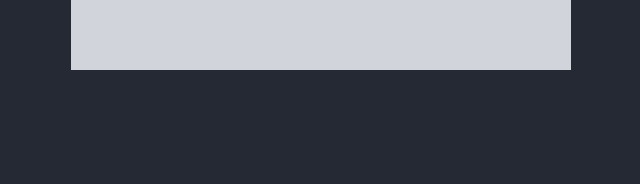
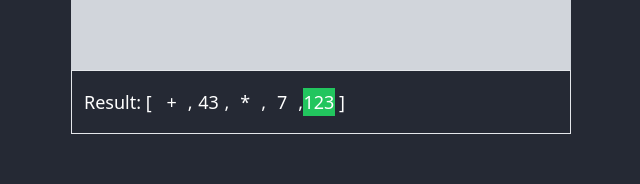
Before and after one commit to AjayLiu/notation-visualizer, a Next.js app: page /Tree in a window 1280 px wide. Shown: the part 540-724 px from the top of the page, without its empty margins (319-959 px from the left). Built offline with nearby package versions, Linux system fonts and the light colour scheme.

Commit message:
Oops it wasnt inorder, it was preorder lmao. also got working resultlist.tsx

```diff
--- /dev/null
+++ b/src/components/ResultList.tsx
@@ -0,0 +1,39 @@
+import classNames from "classnames";
+import Text from "./Text";
+
+interface Props {
+    result: string[];
+}
+
+const ResultList: React.FC<Props> = (props) => {
+    return (
+        <Text>
+            <div className="flex w-vis h-16 border text-lg items-center">
+                <div className="ml-3 mr-1">Result: [</div>
+                <output className="flex">
+                    {props.result.map((val, idx) => {
+                        const isLast = idx === props.result.length - 1;
+                        return (
+                            <div className="flex">
+                                <div
+                                    className={classNames(
+                                        "h-7 w-8 min-w-min text-center",
+                                        {
+                                            "bg-green-500": isLast,
+                                        }
+                                    )}
+                                >
+                                    {val}
+                                </div>
+                                <div>{!isLast && ","}</div>
+                            </div>
+                        );
+                    })}
+                </output>
+                <div className="ml-1">]</div>
+            </div>
+        </Text>
+    );
+};
+
+export default ResultList;
--- a/src/pages/Tree.tsx
+++ b/src/pages/Tree.tsx
@@ -1,5 +1,6 @@
 import Layout from "@components/Layout";
 import NoSSRWrapper from "@components/NoSSRWrapper";
+import ResultList from "@components/ResultList";
 import Text from "@components/Text";
 import TreeNode from "@components/TreeNode";
 import { useEffect, useRef, useState } from "react";
@@ -98,13 +99,14 @@ const TreePage: React.FC = () => {
         }
     };
 
-    const expression = "4 7 11 * +";
+    const expression = "43 7 123 * +";
     let myRoot: MyTreeNode;
     useEffect(() => {
+        clearResults();
         myRoot = buildExpressionTree(expression);
         renderTreeWithRoot(myRoot);
 
-        inorder(myRoot);
+        preorder(myRoot);
     }, []);
 
     const onNodeClick = (nodeDatum: TreeNodeDatum) => {
@@ -122,27 +124,33 @@ const TreePage: React.FC = () => {
         return new Promise((resolve) => setTimeout(resolve, milliseconds));
     }
 
-    const inorder = async (root: MyTreeNode) => {
+    const resultRef = useRef<string[]>([]);
+    const clearResults = () => {
+        resultRef.current = [];
+    };
+
+    const preorder = async (root: MyTreeNode) => {
         if (root === undefined || root.raw?.attributes === undefined) {
             return;
         }
+        resultRef.current.push(root.val);
         root.raw.attributes.highlight = "green";
         renderTreeWithRoot(myRoot);
         await wait(1 * 1000);
         root.raw.attributes.highlight = "gray";
         if (root.left) {
-            await inorder(root.left);
+            await preorder(root.left);
         }
         if (root.right) {
-            await inorder(root.right);
+            await preorder(root.right);
         }
-        renderTreeWithRoot(myRoot);
     };
 
     return (
         <Layout title="Tree - Notation Visualizer">
+            <div className="m-auto w-fit">
+                <div className={`bg-gray-300 w-vis h-vis `}>
                     <NoSSRWrapper>
-                <div className={`m-auto bg-gray-300 w-[500px] h-[500px]`}>
                         <Tree
                             data={treeData}
                             pathFunc="straight"
@@ -154,8 +162,10 @@ const TreePage: React.FC = () => {
                             renderCustomNodeElement={nodeRenderer}
                             separation={{ nonSiblings: 1.5, siblings: 1.5 }}
                         />
+                    </NoSSRWrapper>
                 </div>
-            </NoSSRWrapper>
+                <ResultList result={resultRef.current} />
+            </div>
         </Layout>
     );
 };
--- a/tailwind.config.js
+++ b/tailwind.config.js
@@ -17,6 +17,7 @@ module.exports = {
             },
             spacing: {
                 sm: "24rem",
+                vis: "500px",
             },
         },
     },
```
Lines whose indentation alone changed are shown as unchanged.
